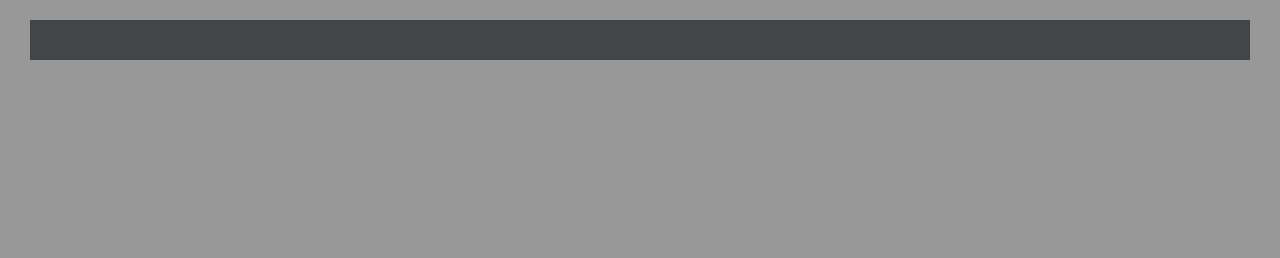
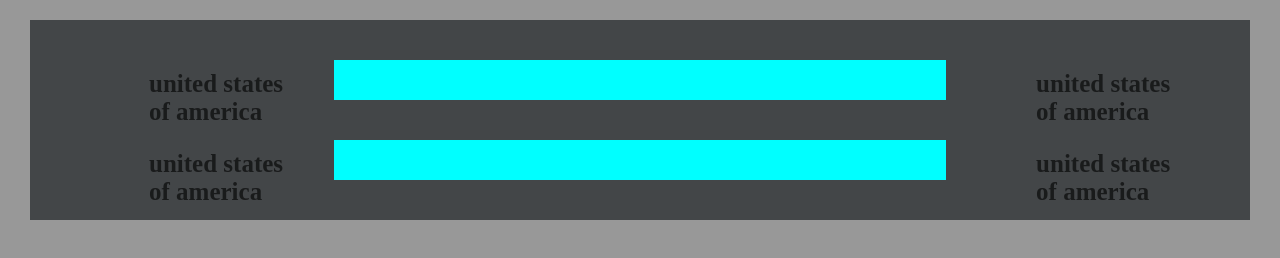
Before and after one commit to CIS-Ahmad/World-countries-data-visualization, a plain HTML site: page index.html in a window 1280 px wide. Shown: the part 370-628 px from the top of the page. Drawn offline with Linux system fonts and the light colour scheme.

Commit message:
Update the str of display row and there class in css and update the js file to make more prof

```diff
--- a/index.html
+++ b/index.html
@@ -19,7 +19,30 @@
       </p>
     </nav>
 
-    <main id="MainSec"></main>
+    <main id="MainSec">
+      <div class="displayRow">
+        <div class="MaxContant">
+          <p class="reslttext">united states of america</p>
+        </div>
+        <div class="prograssbar">
+          <p class="bar"></p>
+        </div>
+        <div class="MaxContant">
+          <p class="reslttext">united states of america</p>
+        </div>
+      </div>
+      <div class="displayRow">
+        <div class="MaxContant">
+          <p class="reslttext">united states of america</p>
+        </div>
+        <div class="prograssbar">
+          <p class="bar"></p>
+        </div>
+        <div class="MaxContant">
+          <p class="reslttext">united states of america</p>
+        </div>
+      </div>
+    </main>
 
     <script src="script.js"></script>
   </body>
--- a/script.js
+++ b/script.js
@@ -2961,11 +2961,13 @@ function Display(isLang = true) {
 		let LangArray = GetTopLang(10);
 		for (let index = 0; index < 10; index++) {
 			CreateElement("div", `displayRow`, `displayRow-${index + 1}`, null, "MainSec")
-			CreateElement("p", "reslttext", null, LangArray[index].name, `displayRow-${index + 1}`);
+			CreateElement("div", `MaxContant`, `fMaxContant-${index + 1}`, null, `displayRow-${index + 1}`);
+			CreateElement("p", "reslttext", null, LangArray[index].name, `fMaxContant-${index + 1}`);
 			CreateElement("div", "prograssbar", `prograssbar-${index + 1}`, null, `displayRow-${index + 1}`);
 			let bar = CreateElement("p", "bar", null, '', `prograssbar-${index + 1}`);
 			bar.style.width = `${LangArray[index].total}%`;
-			CreateElement("p", "reslttext", null, LangArray[index].total, `displayRow-${index + 1}`);
+			CreateElement("div", `MaxContant`, `sMaxContant-${index + 1}`, null, `displayRow-${index + 1}`);
+			CreateElement("p", "reslttext", null, LangArray[index].total, `sMaxContant-${index + 1}`);
 		}
 
 	}
@@ -2981,12 +2983,13 @@ function Display(isLang = true) {
 		populArray.push(...GetTopNCountryFromPopulation(9));
 		for (let index = 0; index < 10; index++) {
 			CreateElement("div", `displayRow`, `displayRow-${index + 1}`, null, "MainSec")
-
-			CreateElement("p", "reslttext", null, populArray[index].name, `displayRow-${index + 1}`);
+			CreateElement("div", `MaxContant`, `fMaxContant-${index + 1}`, null, `displayRow-${index + 1}`);
+			CreateElement("p", "reslttext", null, populArray[index].name, `fMaxContant-${index + 1}`);
 			CreateElement("div", "prograssbar", `prograssbar-${index + 1}`, null, `displayRow-${index + 1}`);
 			let bar = CreateElement("p", "bar", null, '', `prograssbar-${index + 1}`);
 			bar.style.width = `${populArray[index].population / NumbeofPe * 100}%`;
-			CreateElement("p", "reslttext", null, populArray[index].population, `displayRow-${index + 1}`);
+			CreateElement("div", `MaxContant`, `sMaxContant-${index + 1}`, null, `displayRow-${index + 1}`);
+			CreateElement("p", "reslttext", null, populArray[index].population, `sMaxContant-${index + 1}`);
 		}
 	}
 }
--- a/style.css
+++ b/style.css
@@ -84,15 +84,17 @@ main {
   flex-direction: row;
   justify-content: start;
   gap: 50px;
-  margin: 10px 40px;
+  margin: 20px 40px;
   width: 90%;
+}
+.MaxContant {
+  width: 20%;
+  height: 40px;
 }
 .reslttext {
   color: #0000009d;
-  font-size: 20px;
+  font-size: 25px;
   font-weight: bolder;
-  width: 20%;
-  max-width: 100px;
   height: 40px;
   margin: 10px 0% 10px 40px;
   white-space: normal;
```
